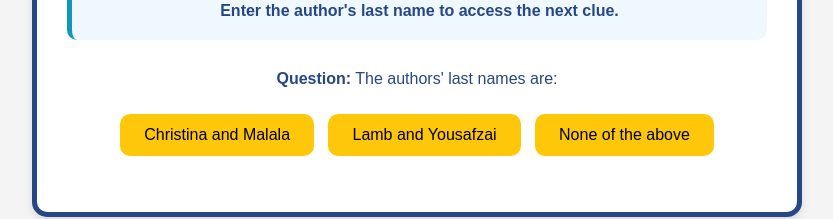
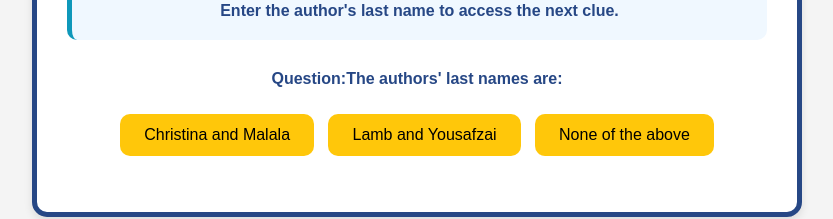
Before and after one commit to dalia-info95/Event-Game-Application, a plain HTML site: page stage2.html in a window 1280 px wide. Shown: the part 467-686 px from the top of the page, without its empty margins (223-1056 px from the left). Drawn offline with Linux system fonts and the light colour scheme.

Commit message:
stage2.html

```diff
--- a/stage2.html
+++ b/stage2.html
@@ -114,7 +114,7 @@
     </div>
 
     <div class="question-section">
-      <p><strong>Question:</strong> The authors' last names are:</p>
+      <p><strong>Question:The authors' last names are:</strong> </p>
       <button onclick="checkAnswer('christina-malala')" id="btn1">Christina and Malala</button>
       <button onclick="checkAnswer('lamb-yousafzai')" id="btn2">Lamb and Yousafzai</button>
       <button onclick="checkAnswer('none')" id="btn3">None of the above</button>
```
